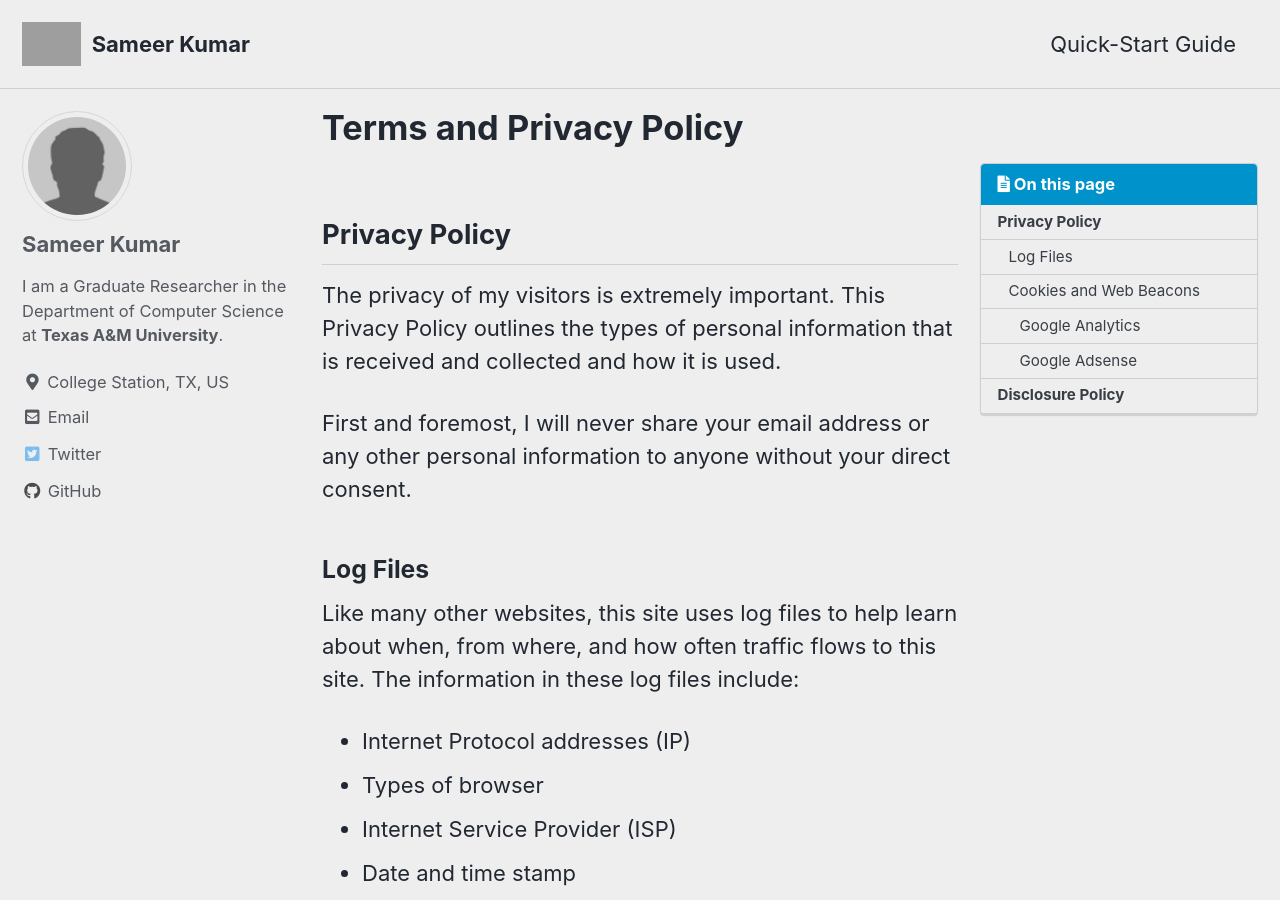
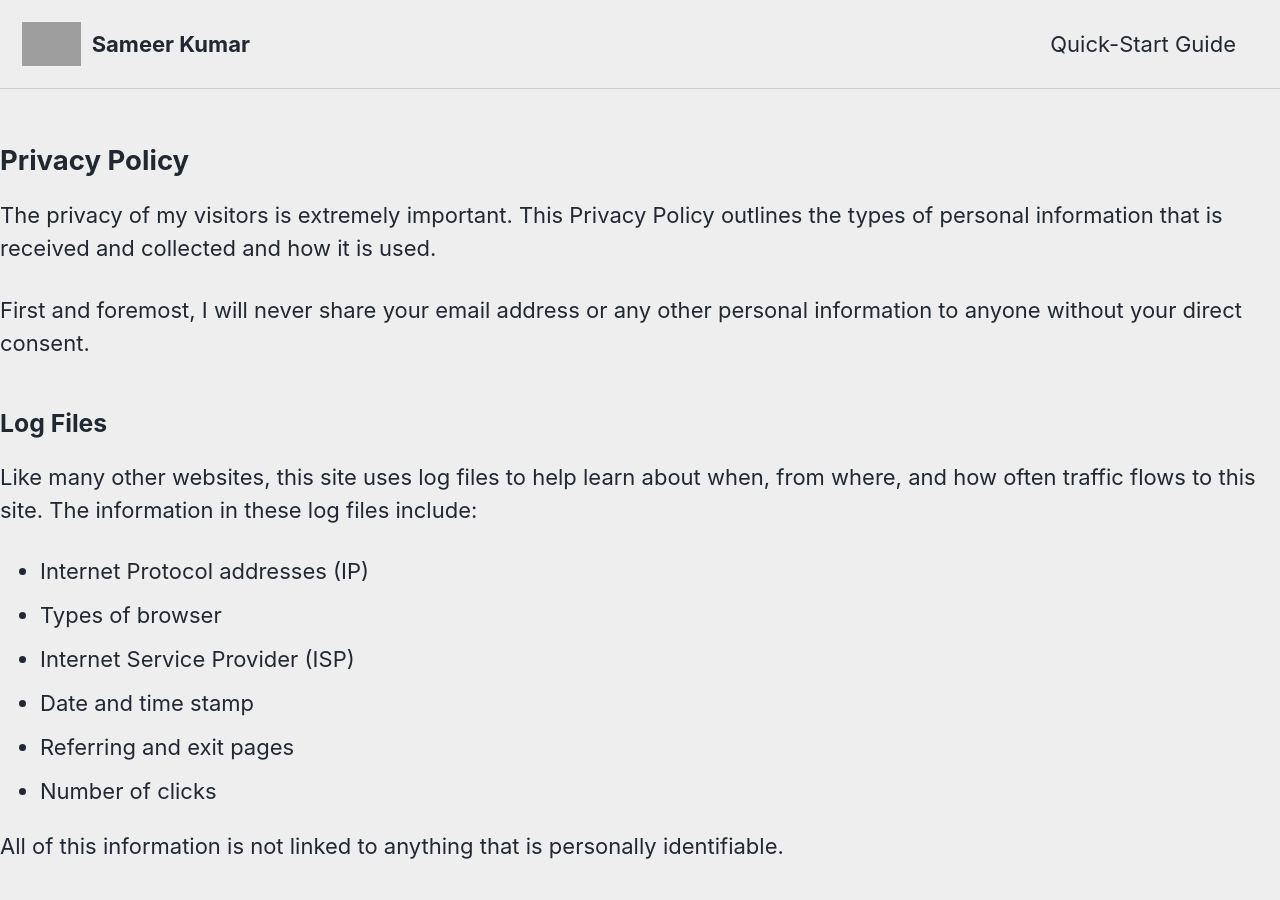
Before and after one commit to bvsk35/bvsk35.github.io, a Jekyll site: the page built from _pages/terms.md, in a window 1280 px wide and 900 px high. Built offline with Jekyll 4.4.1, drawn with Linux system fonts in a browser that asks for light colours; cached includes are drawn as plain includes; our own code applies the rules of GitHub Pages for plain Markdown files; part of the change alters nothing that is shown; some of the changed text lies outside the part shown; grey boxes are pictures that could not be loaded.

Commit message:
Update _config.yml

```diff
--- a/_config.yml
+++ b/_config.yml
@@ -279,10 +279,10 @@ defaults:
       comments: # true
       share: true
       related: true
-  # _pages
-  - scope:
-      path: ""
-      type: pages
-    values:
-      layout: single
-      author_profile: true
+#   # _pages
+#   - scope:
+#       path: ""
+#       type: pages
+#     values:
+#       layout: single
+#       author_profile: true
```
